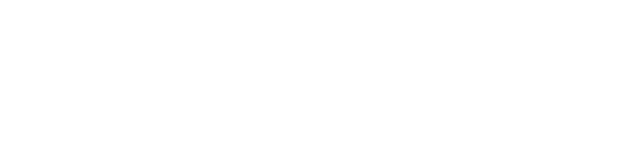
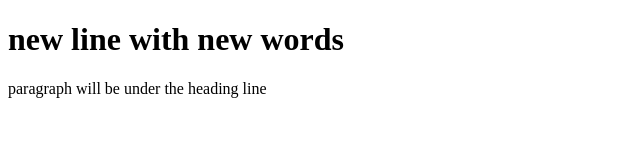
Before and after one commit to parthdey/open_source, a plain HTML site: page index.html in a window 1280 px wide. Shown: the whole page, without its empty margins (0-640 px from the left). Drawn offline with Linux system fonts and the light colour scheme.

Commit message:
added changes in index.html

```diff
--- a/index.html
+++ b/index.html
@@ -2,9 +2,10 @@
 <html lang="en">
 <head>
     <meta charset="UTF-8">
-    <title>Hello world</title>
+    <title>page title</title>
 </head>
 <body>
-
+<h1>new line with new words</h1>
+<p>paragraph will be under the heading line</p>
 </body>
 </html>
```
